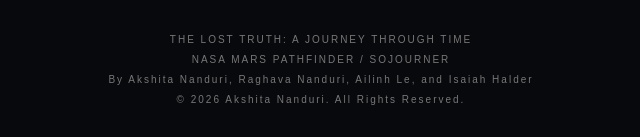
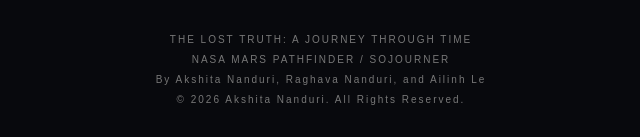
Before and after one commit to githubuser534/The-Lost-Truth-A-Journey-Through-Time, a plain HTML site: page index.html in a window 1280 px wide. Shown: the part 1141-1278 px from the top of the page, 319-959 px from the left. Drawn offline with Linux system fonts and the light colour scheme.

Commit message:
modified the contributors list

```diff
--- a/index.html
+++ b/index.html
@@ -411,7 +411,7 @@
   <footer>
     <p>THE LOST TRUTH: A JOURNEY THROUGH TIME</p>
     <p>NASA MARS PATHFINDER / SOJOURNER</p>
-    <p>By Akshita Nanduri, Raghava Nanduri, Ailinh Le, and Isaiah Halder</p>
+    <p>By Akshita Nanduri, Raghava Nanduri, and Ailinh Le</p>
     <p>© 2026 Akshita Nanduri. All Rights Reserved.</p>
   </footer>
 
```
